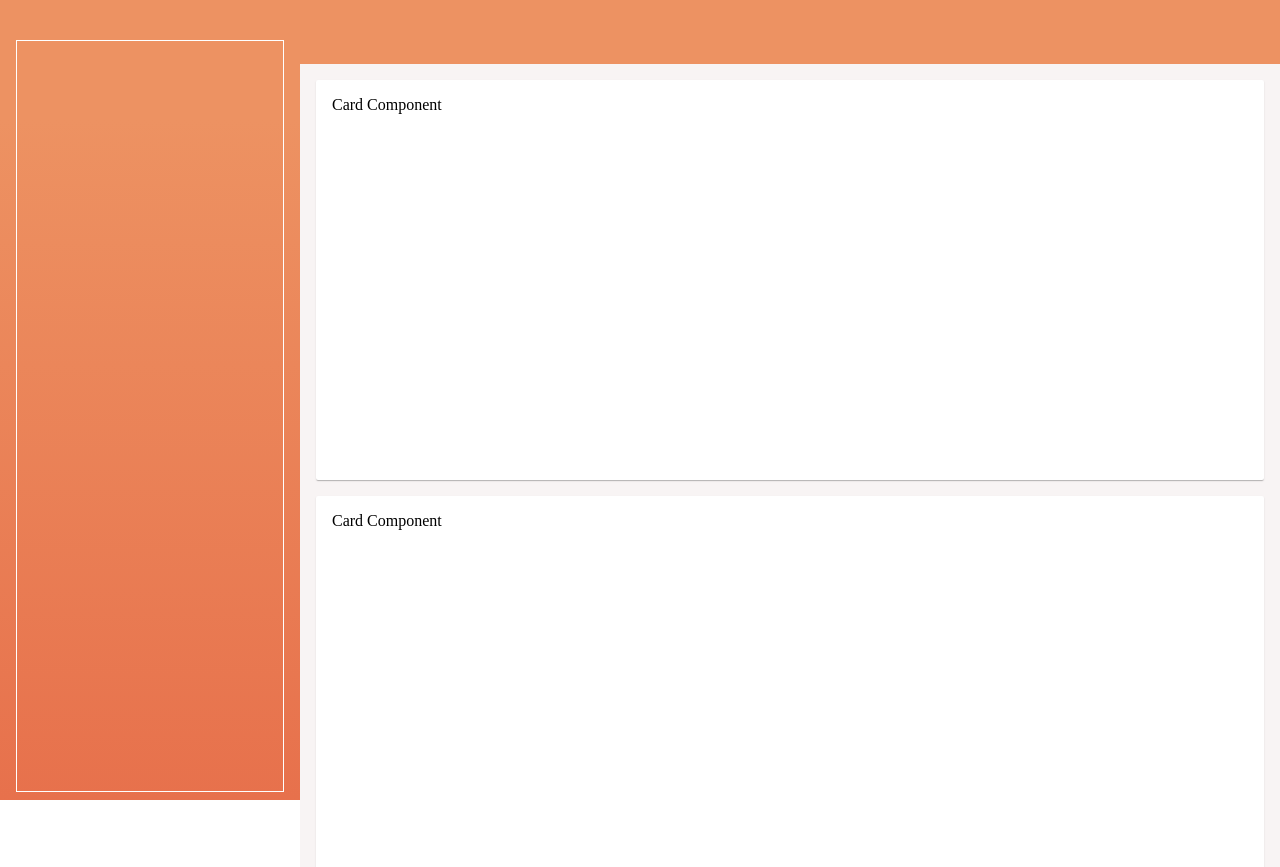
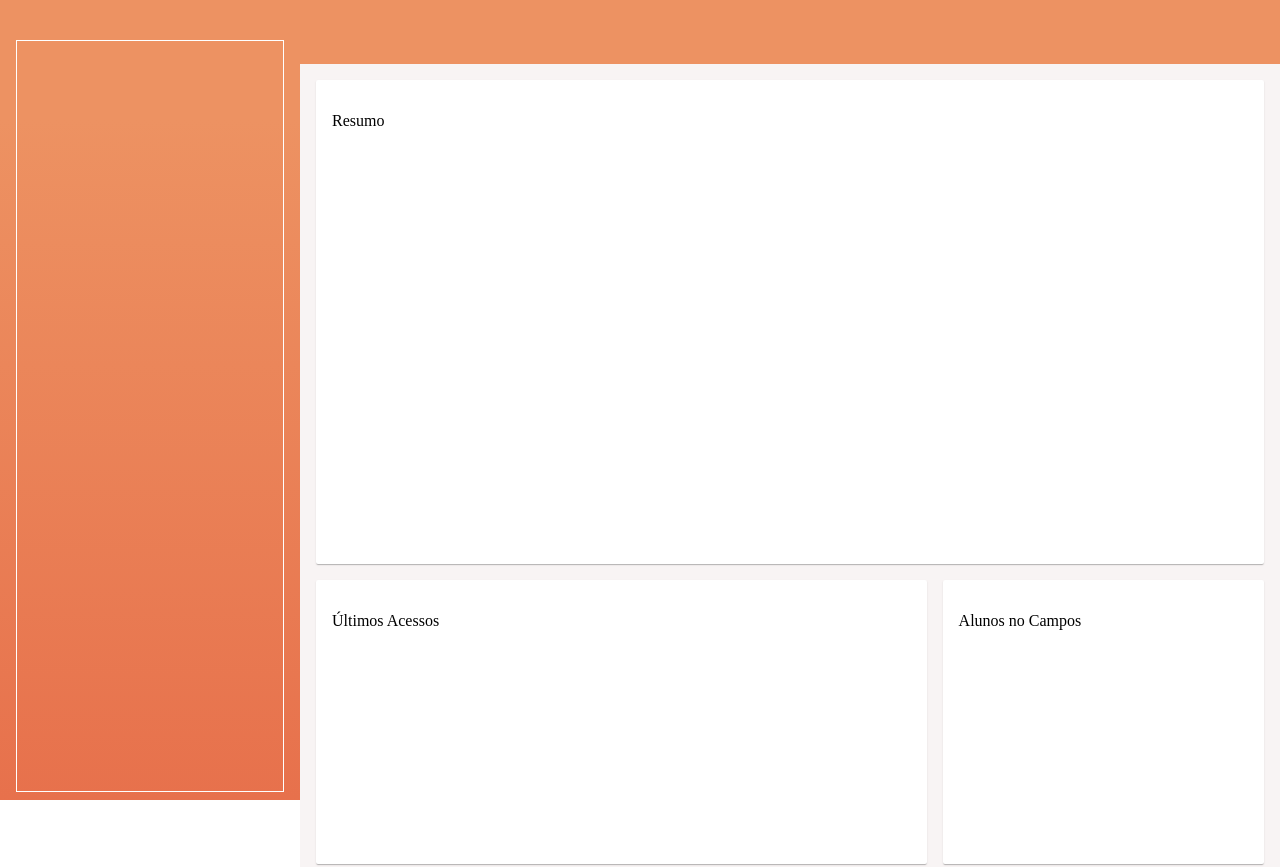
Before and after one commit to mikelfcosta/omnisis, a React app: page / in a window 1280 px wide. Shown: the top 867 px of the page. Built offline with nearby package versions, Linux system fonts and the light colour scheme.

Commit message:
Set up Base Card and Configured Flexbox for Container and Cards

```diff
--- a/src/components/core/Content/Card.scss
+++ b/src/components/core/Content/Card.scss
@@ -1,11 +1,15 @@
 @import "../../../sass/variables";
 
 .card {
-  background-color: white;
-  border-radius: 2px;
-  box-shadow: $whiteframe-shadow-1dp;
-  flex: 1 100%;
-  margin: 8px;
+  padding: 8px;
   position: relative;
-  padding: 16px;
+
+  & > div {
+    background-color: white;
+    border-radius: 2px;
+    box-shadow: $whiteframe-shadow-1dp;
+    height: 100%;
+    padding: 16px;
+    width: 100%;
+  }
 }
--- a/src/components/core/Content/Card.tsx
+++ b/src/components/core/Content/Card.tsx
@@ -1,7 +1,27 @@
 import * as React from 'react';
 import { card } from './Card.scss';
 
-export default class Card extends React.Component<{}, {}> {
+interface ICardProps {
+  size: number;
+  height?: number;
+}
+
+interface ICardStyle {
+  height?: string;
+  flex: string;
+  maxWidth: string;
+}
+
+export default class Card extends React.Component<ICardProps, any> {
+  private style: ICardStyle = {
+    height: `${this.props.height}px`,
+    flex: `1 1 ${this.props.size}%`,
+    maxWidth: `${this.props.size}%`,
+  };
+
+  constructor(props: ICardProps) {
+    super(props);
+  }
 
   componentWillMount() {}
 
@@ -9,8 +29,10 @@ export default class Card extends React.Component<{}, {}> {
 
   render() {
     return (
-      <div className={card} style={{ height: '400px' }}>
-        Card Component
+      <div className={card} style={this.style}>
+        <div>
+          {this.props.children}
+        </div>
       </div>
     );
   }
--- a/src/components/core/Content/Content.scss
+++ b/src/components/core/Content/Content.scss
@@ -1,10 +1,12 @@
 @import "../../../sass/variables";
 
 .content {
+  align-content: flex-start;
   background-color: $color-clear;
   display: flex;
-  flex: 1 100%;
-  flex-wrap: wrap;
+  flex: 1 0 auto;
+  flex-flow: row wrap;
+  justify-content: space-around;
   min-height: calc(100vh - #{$size-header-height});
   margin-left: $size-sidebar-width;
   margin-top: $size-header-height;
--- a/src/components/core/Content/Content.tsx
+++ b/src/components/core/Content/Content.tsx
@@ -12,9 +12,15 @@ export default class Content extends React.Component<{}, {}> {
     return (
       <div className={content}>
         <div className={headerBackdrop} />
-        <Card />
-        <Card />
-        <Card />
+        <Card height={500} size={100}>
+          <p>Resumo</p>
+        </Card>
+        <Card height={300} size={65}>
+          <p>Últimos Acessos</p>
+        </Card>
+        <Card height={300} size={35}>
+          <p>Alunos no Campos</p>
+        </Card>
       </div>
     );
   }
```
